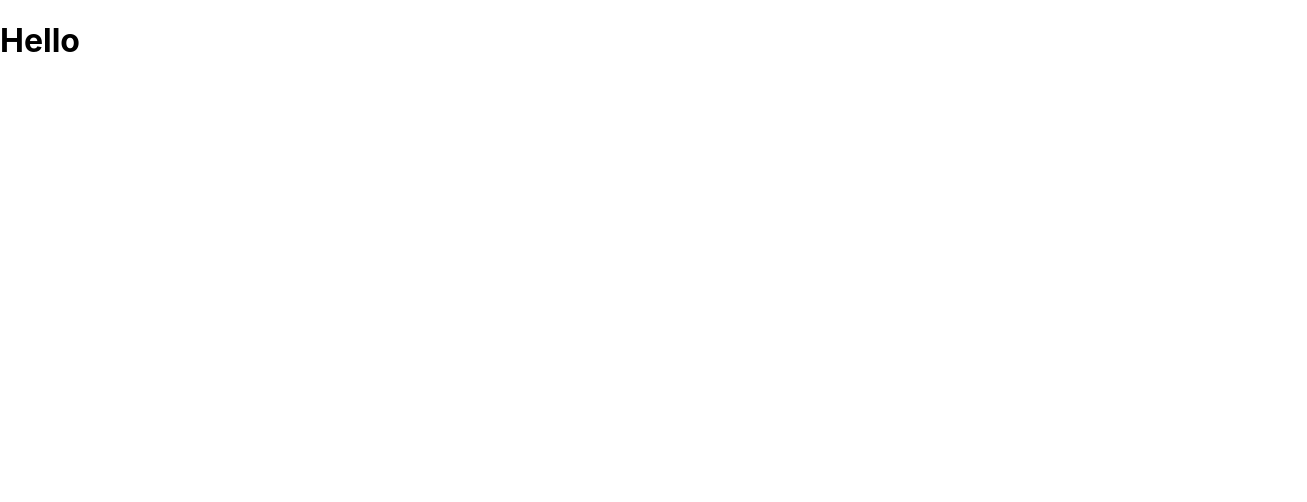
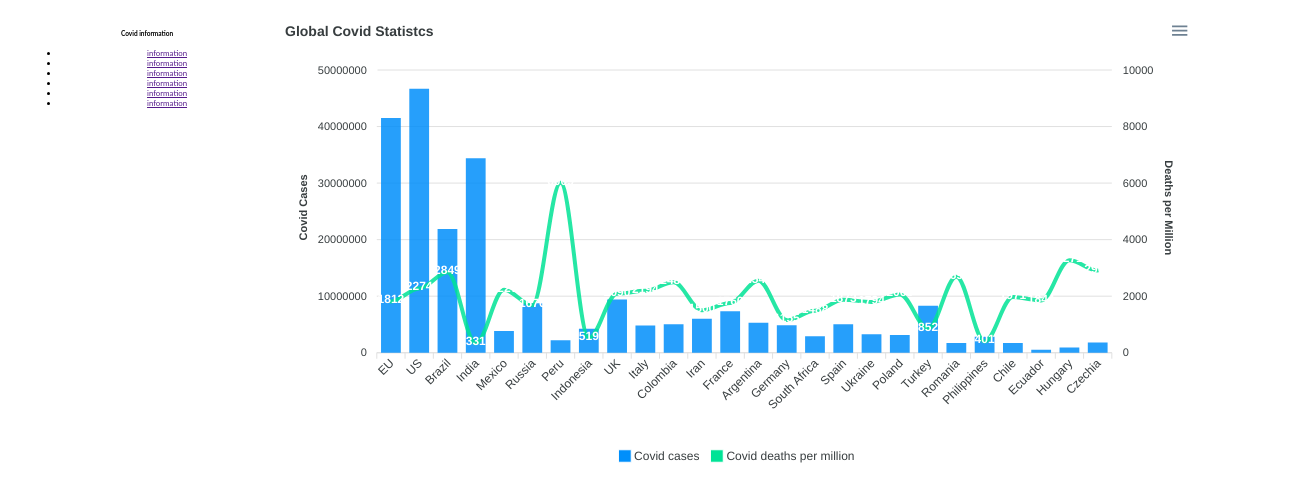
Before and after one commit to Joldon/covid-dashboard, a React (Create React App) app: page / in a window 1280 px wide. Shown: the top 502 px of the page, 1307 px wide, since content can reach past the window. Built offline with nearby package versions, Linux system fonts and the light colour scheme.

Commit message:
creating container components

```diff
--- a/src/App.css
+++ b/src/App.css
@@ -1,19 +1,32 @@
-.App {
-  text-align: center;
+html, body {
+  margin: 0;
+  padding: 0;
+  height: 100%;
+  width: 100%;
+  font-family: Lato, "Helvetica Neue", Arial, sans-serif;
+  font-size: .7rem;
 }
 
-.App-logo {
-  height: 40vmin;
-  pointer-events: none;
+
+
+
+.container {
+  width: 100%;
+  height: 100%;
+  margin: 1rem;
+  padding: 1em;
+  text-align: center;
+  display: grid;
+  justify-content: space-between;
+  grid-template-columns: 1fr 4fr;
+  grid-template-rows: 1fr;
 }
 
-@media (prefers-reduced-motion: no-preference) {
-  .App-logo {
-    animation: App-logo-spin infinite 20s linear;
-  }
-}
 
-.App-header {
+
+
+
+/* .App-header {
   background-color: #282c34;
   min-height: 100vh;
   display: flex;
@@ -22,17 +35,4 @@
   justify-content: center;
   font-size: calc(10px + 2vmin);
   color: white;
-}
-
-.App-link {
-  color: #61dafb;
-}
-
-@keyframes App-logo-spin {
-  from {
-    transform: rotate(0deg);
-  }
-  to {
-    transform: rotate(360deg);
-  }
-}
+} */
--- a/src/App.js
+++ b/src/App.js
@@ -1,10 +1,16 @@
-
+import SideBar from './components/SideBar'
+import MultiChart from './components/MultiChart'
 import './App.css';
 
 function App() {
   return (
     <div className="container">
-      <h1>Hello</h1>
+      <div className='sidebar'>
+        <SideBar />
+      </div>
+      <div className='dashboard'>
+        <MultiChart />
+      </div>
     </div>
   );
 }
--- /dev/null
+++ b/src/components/MultiChart.js
@@ -0,0 +1,60 @@
+import React from 'react'
+import ReactApexChart from 'react-apexcharts'
+
+const MultiChart = () => {
+    const series = [{
+        name: 'Covid cases',
+        type: 'column',
+        data: [41523320,46693111,21897025,34388579,3831259,8727817,2207890,4248843,9412185,4818705,5019158,6004460,7334332,5299418,4857463,2924317,5032056,3253327,3125179,8290135,1718726,2806694,1713188,519560,914586,1828440]
+      }, {
+        name: 'Covid deaths per million',
+        type: 'line',
+        data: [1812,2274,2849,331,2227,1676,6009,519,2090,2194,2489,1500,1760,2547,1155,1488,1873,1794,2063,852,2691,401,1971,1844,3271,2906]
+      }]
+
+
+      const options = {
+        chart: {
+          height: 350,
+          type: 'line',
+        },
+        stroke: {
+          width: [0, 4]
+        },
+        title: {
+          text: 'Global Covid Statistcs'
+        },
+        dataLabels: {
+          enabled: true,
+          enabledOnSeries: [1]
+        },
+        labels: [],
+        xaxis: {
+          categories: ["EU","US","Brazil","India","Mexico","Russia","Peru","Indonesia","UK","Italy","Colombia","Iran","France","Argentina","Germany","South Africa","Spain","Ukraine","Poland","Turkey","Romania","Philippines","Chile","Ecuador","Hungary","Czechia"]
+        },
+        yaxis: [{
+          title: {
+            text: 'Covid Cases',
+          },
+
+        }, {
+          opposite: true,
+          title: {
+            text: 'Deaths per Million'
+          }
+        }]
+      }
+    return (
+        <div id='multichart'>
+            <ReactApexChart
+                options={options}
+                series={series}
+                type="bar"
+                height='450'
+                width='90%'
+             />
+        </div>
+    )
+}
+
+export default MultiChart
--- /dev/null
+++ b/src/components/SideBar.js
@@ -0,0 +1,19 @@
+import React from 'react'
+
+const SideBar = () => {
+    return (
+        <div>
+          <h5>Covid information</h5>
+          <ul>
+              <li><a href="">information</a></li>
+              <li><a href="">information</a></li>
+              <li><a href="">information</a></li>
+              <li><a href="">information</a></li>
+              <li><a href="">information</a></li>
+              <li><a href="">information</a></li>
+          </ul>
+        </div>
+    )
+}
+
+export default SideBar
```
